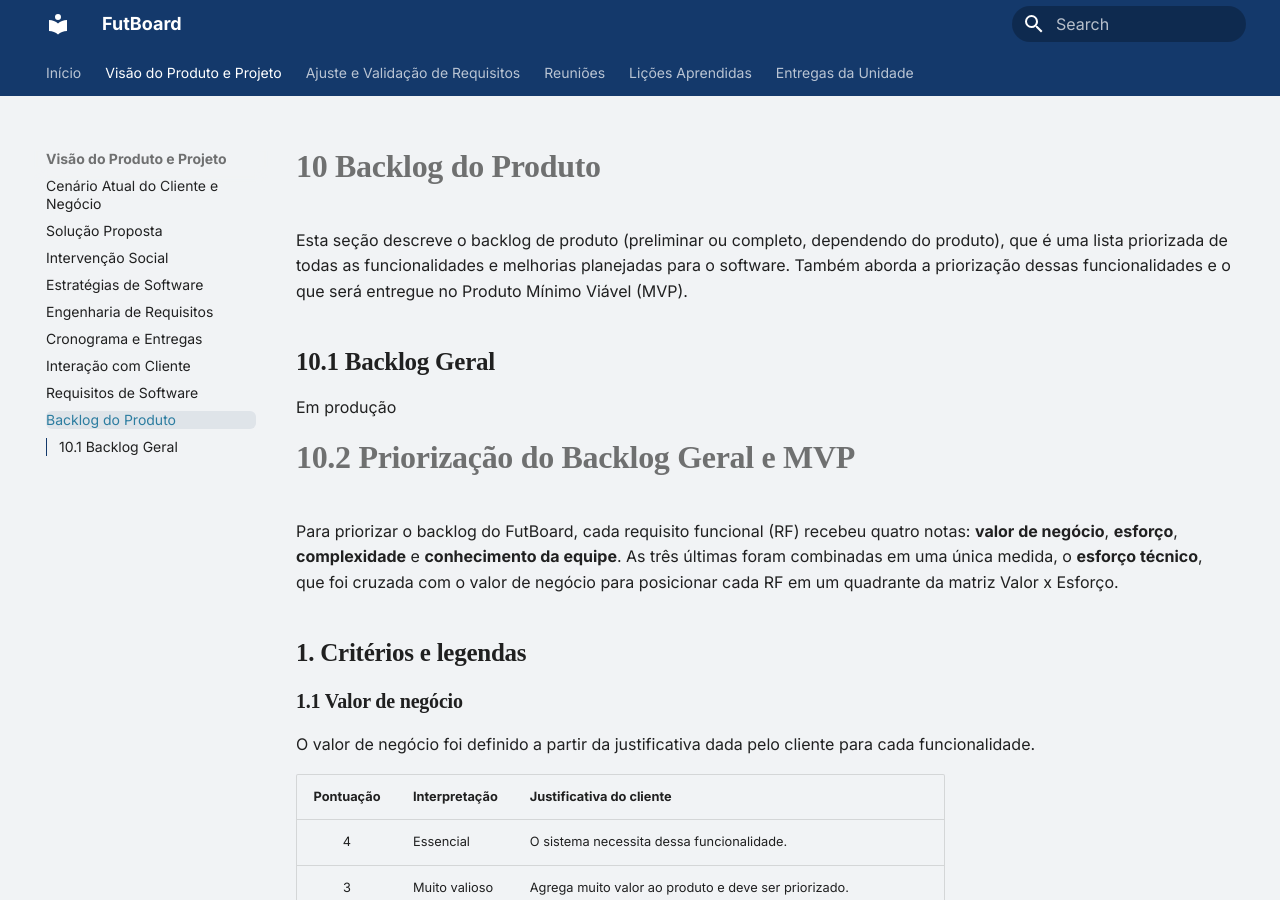
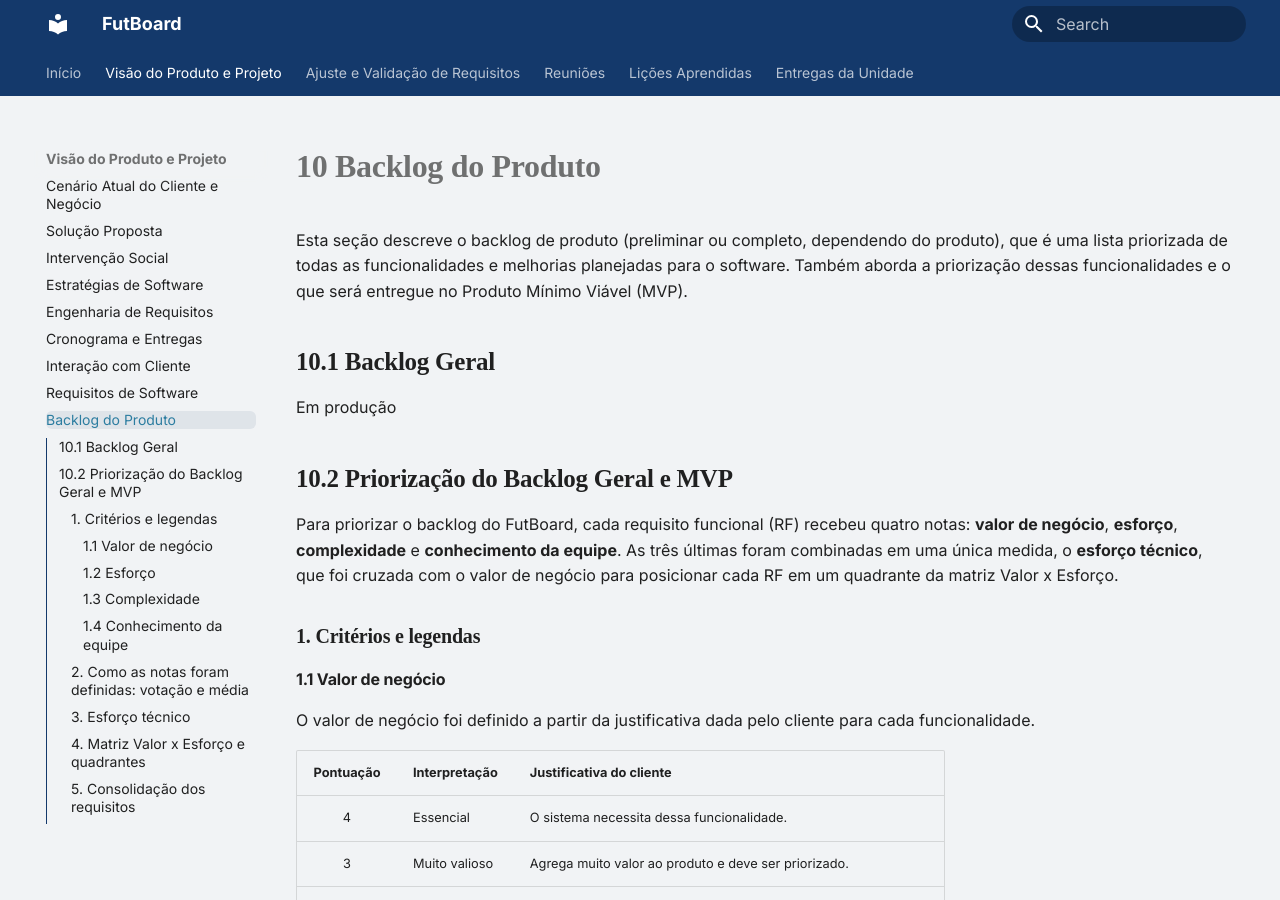
Before and after one commit to mdsreq-fga-unb/REQ-2026.2-T01-FutBoard, an MkDocs documentation site: the page built from docs/visao-produto/backlog_do_produto.md, in a window 1280 px wide and 900 px high. Built offline with MkDocs 1.6.1 and Material for MkDocs 9.7.7, drawn with Linux system fonts in a browser that asks for light colours.

Commit message:
Ajuste nos títulos de Backlog do Produto

````diff
--- a/docs/visao-produto/backlog_do_produto.md
+++ b/docs/visao-produto/backlog_do_produto.md
@@ -6,13 +6,13 @@ Esta seção descreve o backlog de produto (preliminar ou completo, dependendo d
 
 Em produção
 
-# 10.2 Priorização do Backlog Geral e MVP
+## 10.2 Priorização do Backlog Geral e MVP
 
 Para priorizar o backlog do FutBoard, cada requisito funcional (RF) recebeu quatro notas: **valor de negócio**, **esforço**, **complexidade** e **conhecimento da equipe**. As três últimas foram combinadas em uma única medida, o **esforço técnico**, que foi cruzada com o valor de negócio para posicionar cada RF em um quadrante da matriz Valor x Esforço.
 
-## 1. Critérios e legendas
+### 1. Critérios e legendas
 
-### 1.1 Valor de negócio
+#### 1.1 Valor de negócio
 
 O valor de negócio foi definido a partir da justificativa dada pelo cliente para cada funcionalidade.
 
@@ -23,7 +23,7 @@ O valor de negócio foi definido a partir da justificativa dada pelo cliente par
 | 2 | Desejável | Seria interessante ter, mas o sistema funciona perfeitamente sem. |
 | 1 | A definir | Nota ainda não utilizada no backlog atual. |
 
-### 1.2 Esforço
+#### 1.2 Esforço
 
 | Pontuação | Interpretação | Descrição |
 |:---:|---|---|
@@ -32,7 +32,7 @@ O valor de negócio foi definido a partir da justificativa dada pelo cliente par
 | 3 | Esforço alto | Entre 6 e 12 horas |
 | 4 | Esforço muito alto | Mais de 12 horas |
 
-### 1.3 Complexidade
+#### 1.3 Complexidade
 
 | Pontuação | Interpretação |
 |:---:|---|
@@ -41,7 +41,7 @@ O valor de negócio foi definido a partir da justificativa dada pelo cliente par
 | 3 | Lógica de negócio analítica, processamento em tempo de execução, cálculos derivados e reatividade/interdependência entre múltiplos componentes visuais. |
 | 4 | Requisitos com alta incerteza técnica, algoritmos pesados de inferência/estatística ou dependência crítica de serviços/APIs externas de terceiros. |
 
-### 1.4 Conhecimento da equipe
+#### 1.4 Conhecimento da equipe
 
 | Pontuação | Interpretação |
 |:---:|---|
@@ -50,7 +50,7 @@ O valor de negócio foi definido a partir da justificativa dada pelo cliente par
 | 3 | A equipe precisa desenvolver conhecimentos relevantes. |
 | 4 | A equipe ainda não possui os conhecimentos ou recursos necessários. |
 
-## 2. Como as notas foram definidas: votação e média
+### 2. Como as notas foram definidas: votação e média
 
 As notas de esforço, complexidade e conhecimento da equipe não foram decididas por uma pessoa só. Para cada critério de cada requisito, todos os seis membros da equipe votaram individualmente, usando as legendas acima, e a nota final foi a **média dos votos**, arredondada para o inteiro mais próximo (valores com 0,5 sobem para o inteiro seguinte).
 
@@ -68,7 +68,7 @@ Exemplo de votação para um critério de um requisito:
 
 Cálculo: (3 + 3 + 2 + 2 + 3 + 2) / 6 = 2,5, arredondado para **3**.
 
-## 3. Esforço técnico
+### 3. Esforço técnico
 
 O esforço técnico resume o custo de desenvolvimento de um RF em um único número, entre 1 e 4, calculado como a média simples das três notas finais:
 
@@ -78,7 +78,7 @@ Esforço técnico = (Esforço + Complexidade + Conhecimento da equipe) / 3
 
 Exemplo com o RF34 (Gerar análises textuais dos dados cadastrados, com IA): (3 + 4 + 4) / 3 = 3,67.
 
-## 4. Matriz Valor x Esforço e quadrantes
+### 4. Matriz Valor x Esforço e quadrantes
 
 Cada RF é posicionado em um quadrante comparando o **valor de negócio** com o **esforço técnico**, tendo 2 como ponto de corte nos dois eixos.
 
@@ -103,7 +103,7 @@ A classificação foi automatizada na planilha com a fórmula abaixo, em que a c
 ))
 ```
 
-## 5. Consolidação dos requisitos
+### 5. Consolidação dos requisitos
 
 | Código | Requisito | Valor | Esforço | Complex. | Conhec. | Esforço técnico | Quadrante |
 |:---:|---|:---:|:---:|:---:|:---:|:---:|:---:|
````
